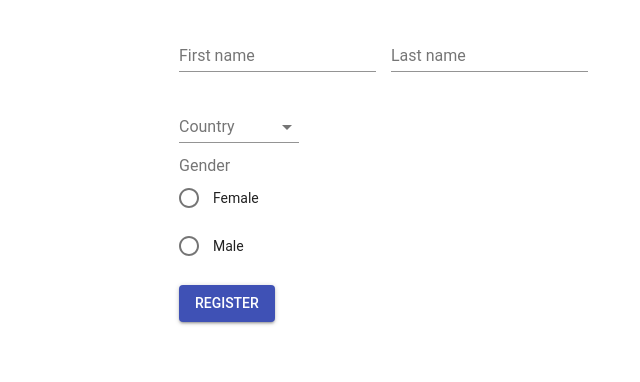
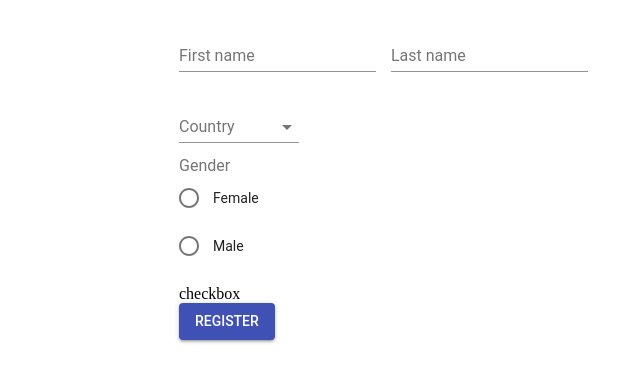
Before and after one commit to tomaszpach/fpwd, a React (Create React App) app: page / in a window 1280 px wide. Shown: the top 382 px of the page, without its empty margins (61-701 px from the left). Built offline with nearby package versions, Linux system fonts and the light colour scheme.

Commit message:
add checkbox placeholder

```diff
--- a/src/App.js
+++ b/src/App.js
@@ -7,6 +7,7 @@ import Button from '@material-ui/core/Button';
 import Names from './components/Names';
 import Country from './components/Country';
 import Gender from "./components/Gender";
+import Checkbox from "./components/Checkbox";
 
 class App extends Component {
 
@@ -45,7 +46,6 @@ class App extends Component {
     }
 
     render() {
-
         const {firstName, lastName, country, gender} = this.state;
 
         return (
@@ -53,6 +53,7 @@ class App extends Component {
                 <Names firstName={firstName} lastName={lastName} onChange={(type, e) => this.handleChange(type, e)}/>
                 <Country country={country} onChange={(type, e) => this.handleChange(type, e)}/>
                 <Gender gender={gender} onChange={(type, e) => this.handleChange(type, e)}/>
+                <Checkbox />
 
                 <Button type="submit" variant="contained" color="primary">
                     Register
--- /dev/null
+++ b/src/components/Checkbox.js
@@ -0,0 +1,11 @@
+import React from 'react';
+
+const Checkbox = () => {
+    return (
+        <div>
+            checkbox
+        </div>
+    )
+};
+
+export default Checkbox;
```
